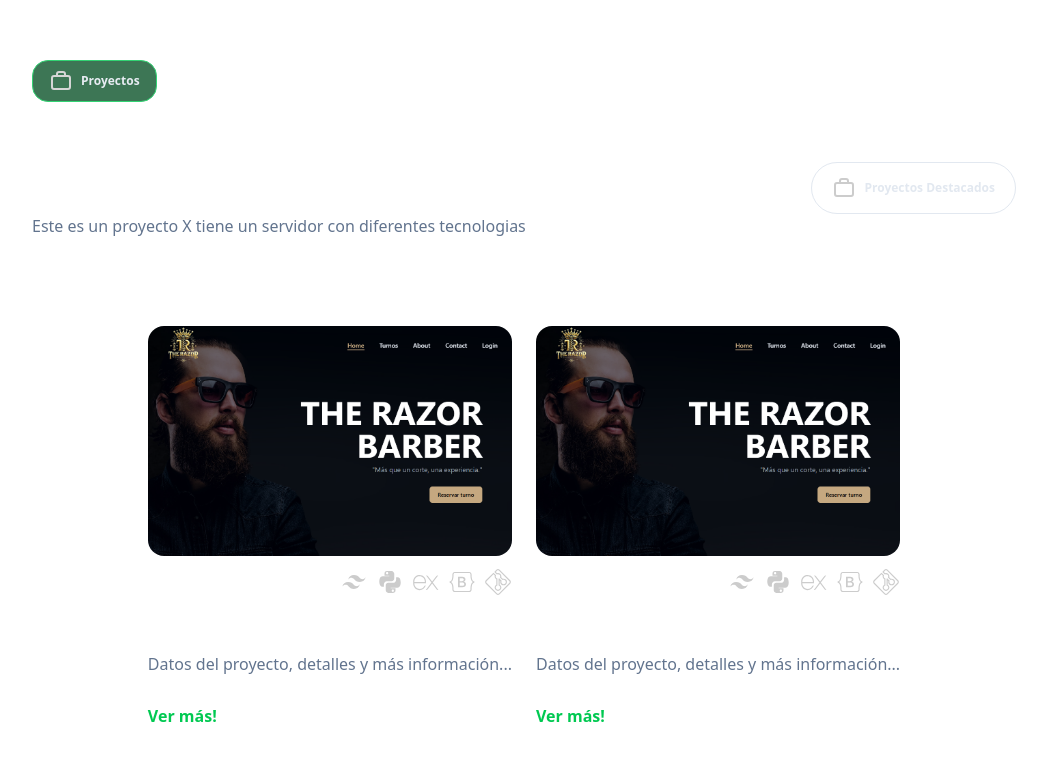
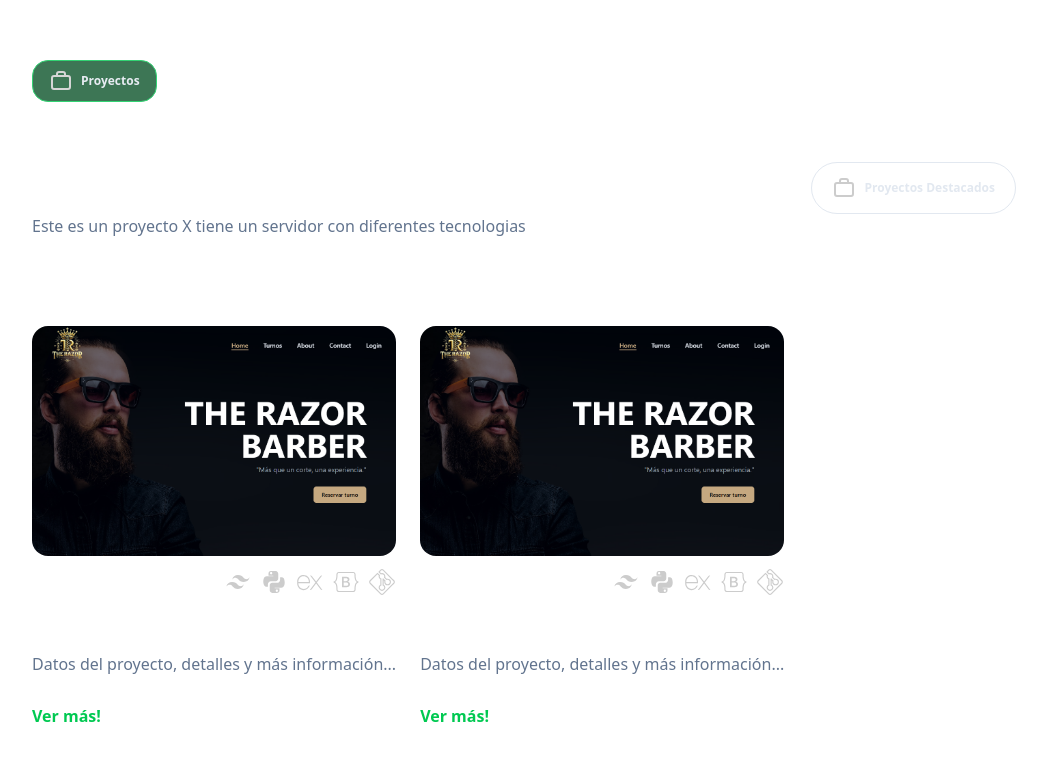
Before and after one commit to Enzoolionel/newPortafolio, a React (Vite) app: page /projects in a window 1280 px wide. Shown: the part 120-880 px from the top of the page, without its empty margins (116-1163 px from the left). Built offline with nearby package versions, Linux system fonts and the light colour scheme.

Commit message:
footer terminado

```diff
--- a/src/layout/ProjectsLayout.jsx
+++ b/src/layout/ProjectsLayout.jsx
@@ -4,7 +4,7 @@
 const ProjectsLayout = () => {
   return (
     <section className="min-w-screen min-h-screen">
-      <section className="min-h-screen w-screen sm:w-70% lg:w-[80%] m-auto  flex flex-col gap-5 p-5 mt-40">
+      <section className="min-h-screen w-screen sm:w-70% lg:w-[80%] xl:[65%] m-auto  flex flex-col gap-5 p-5 mt-40">
         <article className="w-max px-4 py-2 flex items-center opacity-80 gap-2 border bg-green-900 border-green-500 rounded-2xl">
           <img src={job} alt="" />
           <h2 className="text-slate-200 text-xs font-semibold ">Proyectos</h2>
@@ -25,7 +25,7 @@
             </h2>
           </article>
         </article>
-        <section className=" flex justify-center flex-wrap gap-6 ">
+        <section className=" flex justify-center sm:justify-start flex-wrap gap-6 ">
           <CardProject />
           <CardProject />
         </section>
```
